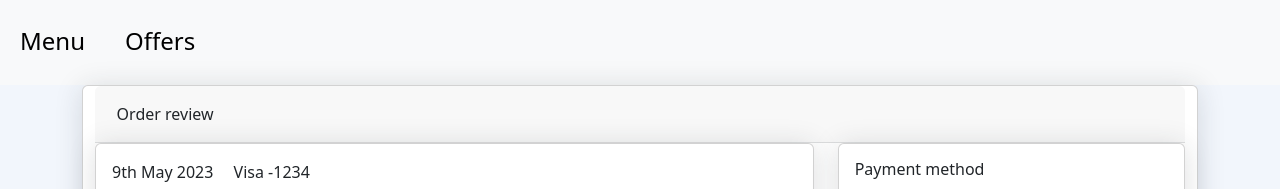
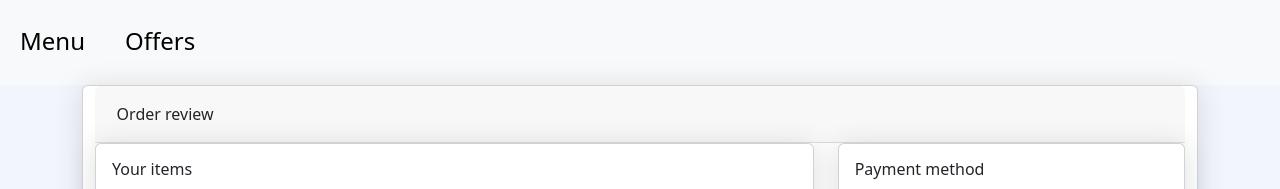
Before and after one commit to kjarri007/Pizza_Lair_Group_7, a Django app: page /checkout/review/ in a window 1280 px wide. Shown: the part 245-434 px from the top of the page. Run offline with Django 4.2, Linux system fonts and the light colour scheme; the visitor is signed in with stand-in values (Sample User, id 1); data comes from the database, SQL or seed files in the repository; data that the repository does not hold is empty.

Commit message:
Created styles for the review page

```diff
--- a/templates/checkout/review_order.html
+++ b/templates/checkout/review_order.html
@@ -12,6 +12,7 @@
           <!-- Details -->
           <div class="card mb-4">
             <div class="card-body">
+            <h3 class="h6">Your items</h3>
               <div class="mb-3 d-flex justify-content-between">
                 <div>
                   <span class="me-3">{% now "jS F Y" %}</span>
```
